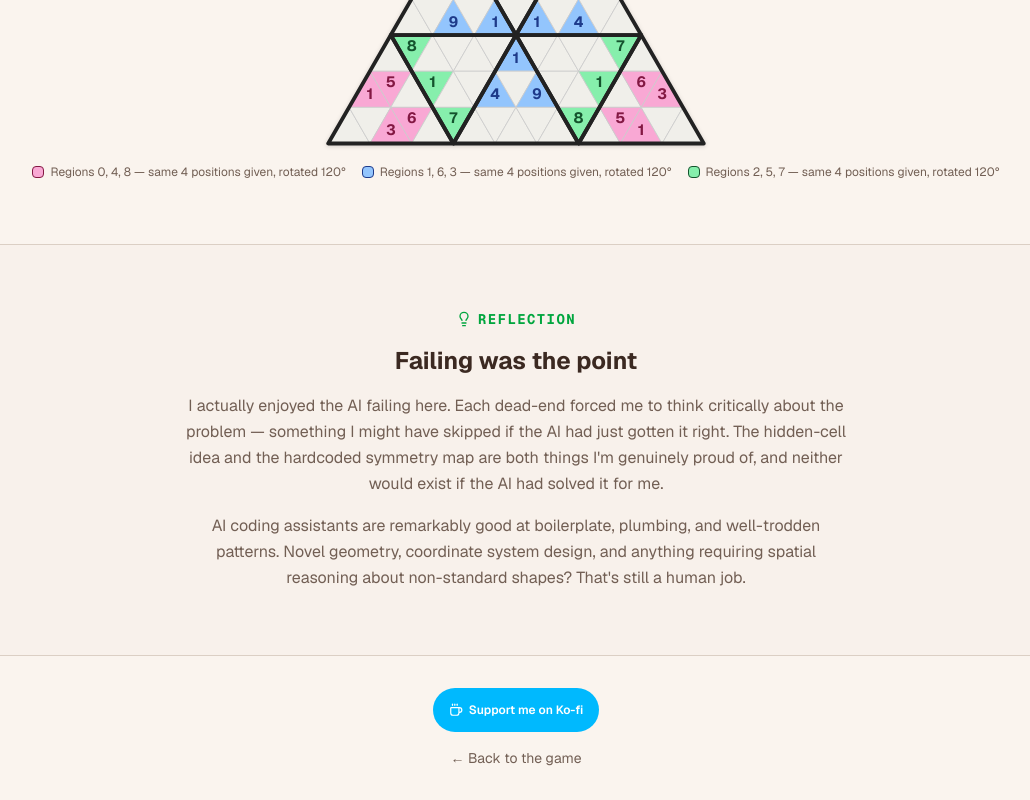
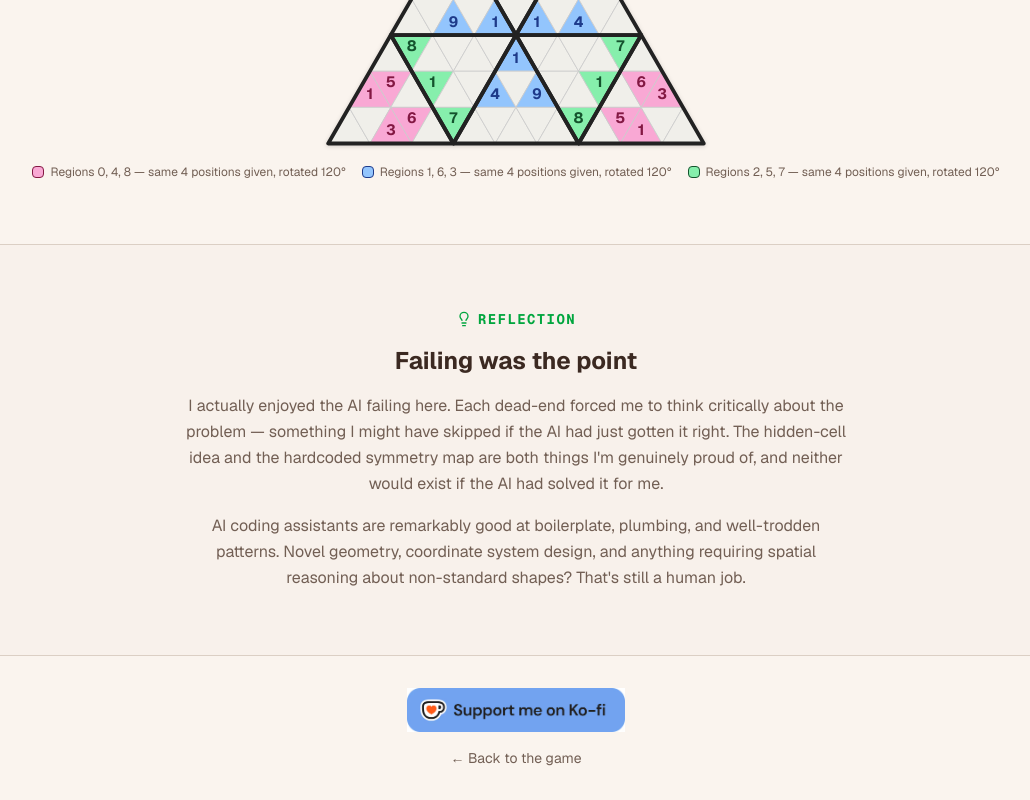
Before and after one commit to J0shW/tridoku, a Next.js app: page /bts in a window 1280 px wide. Shown: the part 10563-11363 px from the top of the page, without its empty margins (124-1154 px from the left). Built offline with nearby package versions, Linux system fonts and the light colour scheme.

Commit message:
feat: replace icon with Ko-fi support button image
Updated button to use an image for better visual appeal

Co-authored-by: Josh Whitney <22296749+J0shW@users.noreply.github.com>

```diff
--- a/components/kofi-button.tsx
+++ b/components/kofi-button.tsx
@@ -1,17 +1,24 @@
 "use client"
 
-import { Coffee } from "lucide-react"
+import Image from "next/image"
 import { KOFI_OPEN_EVENT } from "@/components/kofi-widget"
 
 export function KofiButton({ className }: { className?: string }) {
   return (
     <button
       type="button"
+      aria-label="Support me on Ko-fi"
       onClick={() => window.dispatchEvent(new Event(KOFI_OPEN_EVENT))}
-      className={`inline-flex min-h-[44px] items-center gap-1.5 rounded-full bg-[#00b9fe] px-4 py-2 text-xs font-semibold text-white transition-opacity hover:opacity-90 ${className ?? ""}`}
+      className={`inline-flex min-h-[44px] items-center justify-center rounded-xl transition-opacity hover:opacity-90 ${className ?? ""}`}
     >
-      <Coffee className="h-3.5 w-3.5" />
-      Support me on Ko-fi
+      <Image
+        src="/images/kofi-support-button.png"
+        alt="Support me on Ko-fi"
+        width={245}
+        height={49}
+        className="h-11 w-auto"
+        priority
+      />
     </button>
   )
 }
```
Also changed, not shown: kofi-img-button.png (added), public/images/kofi-support-button.png (added).
